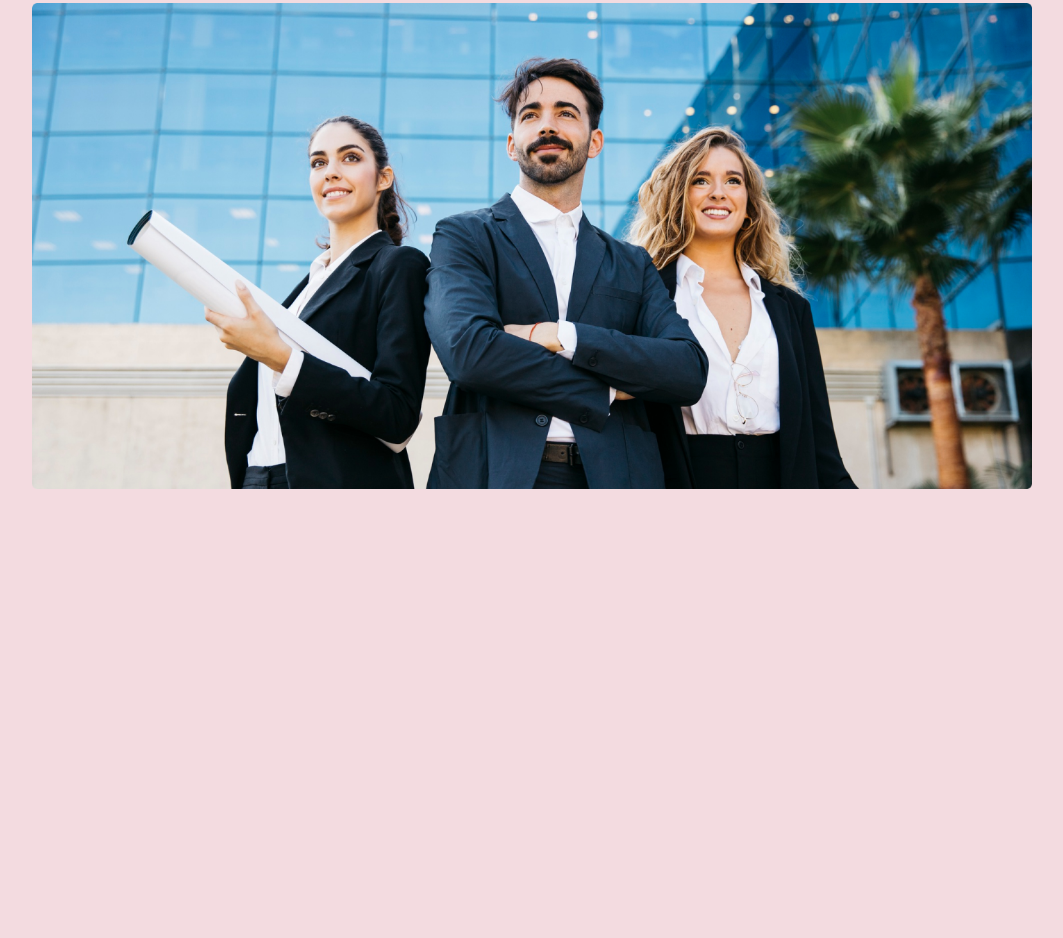
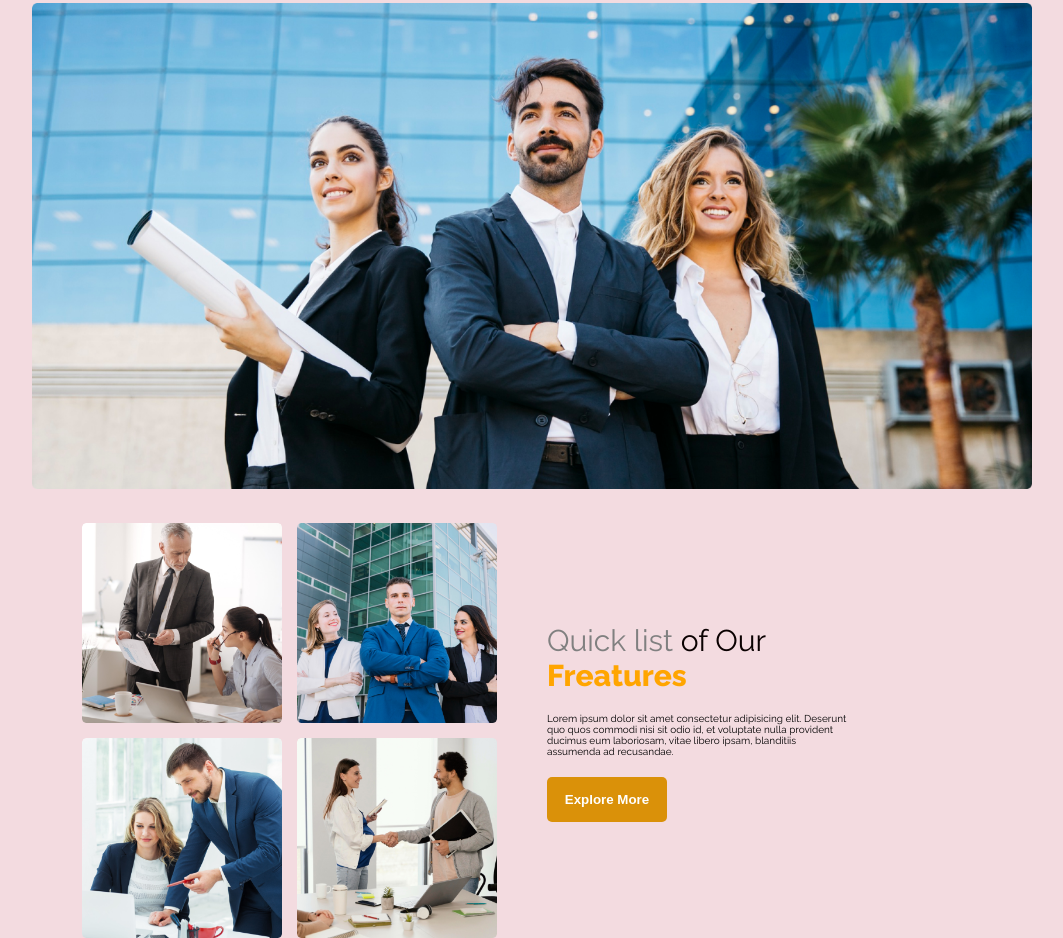
Before and after one commit to Hasanshaffy/g3Architecture, a plain HTML site: page index.html in a window 1280 px wide. Shown: the part 348-1286 px from the top of the page, without its empty margins (108-1171 px from the left). Before the commit the page ends 841 px from the top, so only its background shows below. Drawn offline with Linux system fonts and the light colour scheme.

Commit message:
section two updated

```diff
--- a/index.html
+++ b/index.html
@@ -48,6 +48,27 @@
       <div class="banner">
         <img src="/images/banner.png" alt="" />
       </div>
+      <section class="second-section">
+        <div class="left-section">
+          <img src="/images/team1.png" alt="" />
+          <img src="/images/team2.png" alt="" />
+          <img src="/images/team3.png" alt="" />
+          <img src="/images/team4.png" alt="" />
+        </div>
+        <div class="right-section">
+          <div class="section-title">
+            Quick list <span class="of">of Our</span>
+            <span class="feature">Freatures</span>
+          </div>
+          <p class="section-description">
+            Lorem ipsum dolor sit amet consectetur adipisicing elit. Deserunt
+            quo quos commodi nisi sit odio id, et voluptate nulla provident
+            ducimus eum laboriosam, vitae libero ipsam, blanditiis assumenda ad
+            recusandae.
+          </p>
+          <button class="primary-button">Explore More</button>
+        </div>
+      </section>
     </main>
     <footer></footer>
   </body>
--- a/style.css
+++ b/style.css
@@ -59,3 +59,43 @@ nav {
   text-align: center;
   margin-top: 20px;
 }
+/* Second Section */
+
+.left-section {
+  display: grid;
+  grid-template-columns: repeat(2, 1fr);
+  gap: 15px;
+}
+.second-section {
+  display: flex;
+  width: 900px;
+
+  margin: auto;
+  margin-top: 30px;
+}
+
+.left-section img {
+  height: 200px;
+  width: 200px;
+}
+.right-section {
+  width: 300px;
+  margin-left: 50px;
+  margin-top: 100px;
+}
+.section-title {
+  font-size: 30px;
+  color: gray;
+  margin-bottom: 20px;
+}
+.of {
+  color: rgb(10, 1, 1);
+}
+.feature {
+  color: orange;
+  font-weight: bold;
+}
+.section-description {
+  font-size: 10px;
+  margin-bottom: 20px;
+}
```
